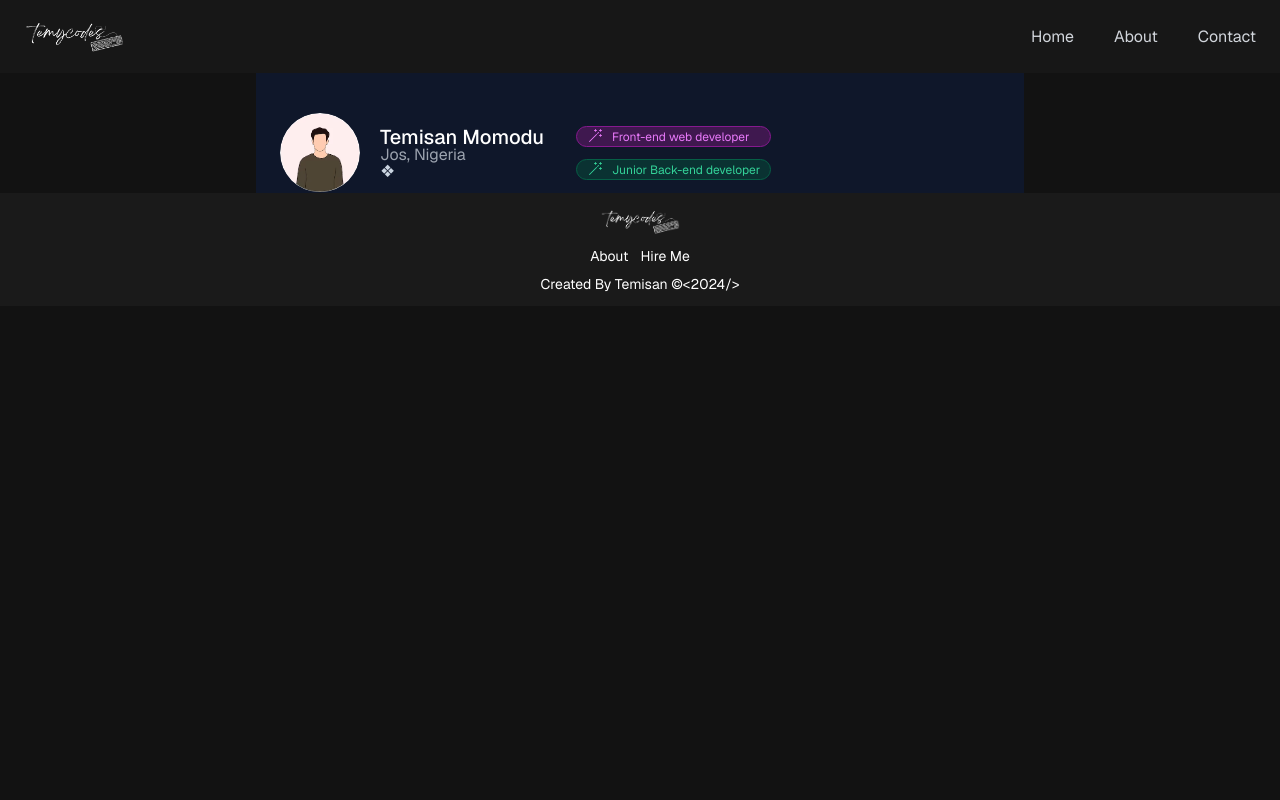
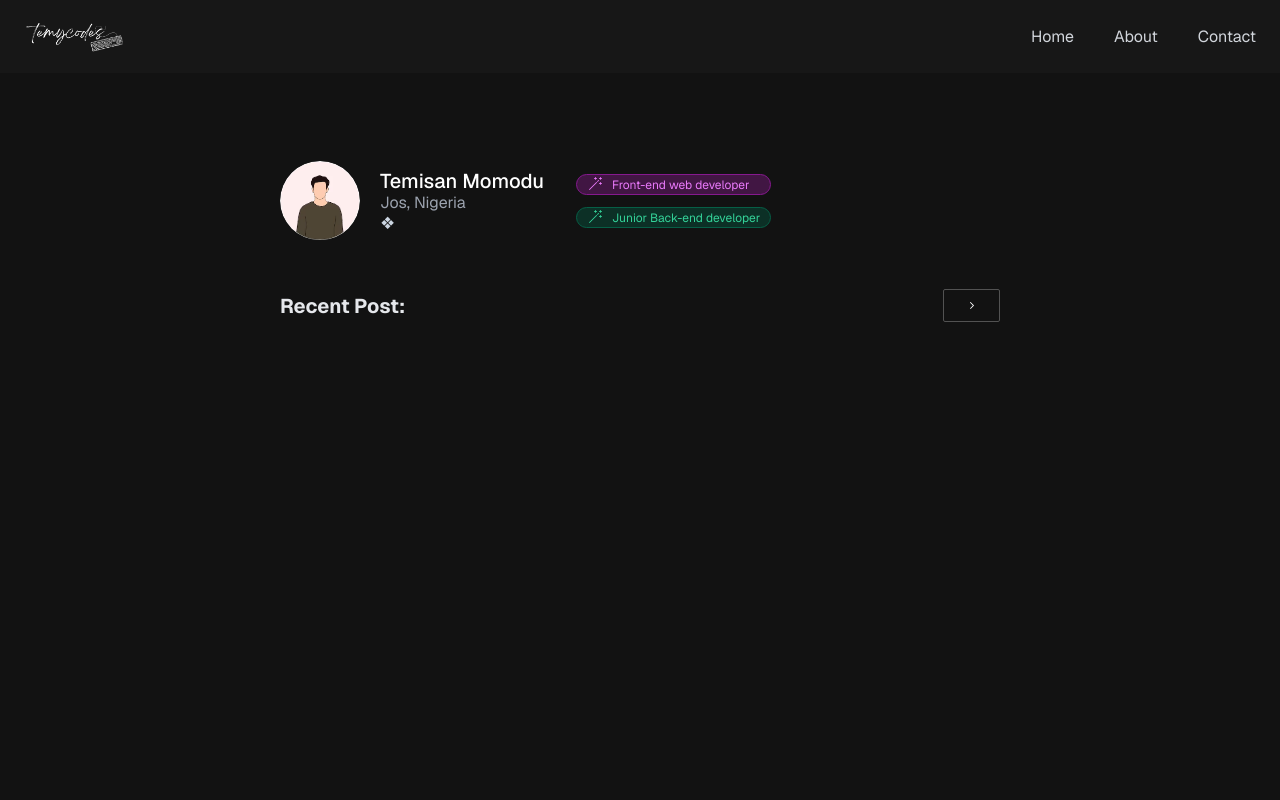
Before and after one commit to temisan0x/blog, a Next.js app: page / in a window 1280 px wide. Shown: the top 800 px of the page. Built offline with nearby package versions, Linux system fonts and the light colour scheme.

Commit message:
build: code cleanup

```diff
--- a/app/components/tems.tsx
+++ b/app/components/tems.tsx
@@ -3,7 +3,7 @@ import { ProfileImageLarge } from '../ui/adminImg'
 
 export default function Uq() {
     return (
-        <div>
+        <div className='py-12'>
             <div className="flex items-center justify-start space-x-8">
                 <div className="flex items-center space-x-5">
                         <a href="/about">
@@ -15,10 +15,10 @@ export default function Uq() {
                         <h2 className="text-xl font-medium leading-none">
                             Temisan Momodu
                         </h2>
-                        <p className="text-gray-400 leading-none">
+                        <p className="text-gray-400 mt-1 leading-none">
                             Jos, Nigeria
                         </p>
-                        <p className="text-3xl text-slate-300 leading-none">
+                        <p className="text-3xl text-slate-300 mt-1 leading-none">
                             ❖
                         </p>
                     </div>
--- a/app/layout.tsx
+++ b/app/layout.tsx
@@ -52,7 +52,7 @@ export default async function RootLayout({
                 className="antialiased flex flex-col"
             >
                 <Navbar />
-                <main className="md:px-6 px-2 mx-auto max-w-4xl w-full md:max-w-2xl lg:max-w-3xl bg-slate-900 pt-10 h-auto flex-grow">
+                <main className="md:px-6 px-2 mx-auto max-w-4xl w-full md:max-w-2xl lg:max-w-3xl pt-10 h-auto flex-grow">
                     {children}
                 </main>
                 <Footer />
--- a/app/page.tsx
+++ b/app/page.tsx
@@ -2,12 +2,27 @@
 
 import React, { useEffect, useState } from 'react'
 import Uq from './components/tems'
+import Link from 'next/link'
+import { CaretRightIcon } from '@radix-ui/react-icons'
 
 export default function Home() {
     return (
-        <div>
+        <div className="min-h-screen">
+            {' '}
+            {/* Set a minimum height */}
             <Uq />
-
+            <div className="flex justify-between mb-4">
+                <div className='place-self-center text-xl font-bold'>
+                    <h2 className='text-gray-200 '>Recent Post:</h2>
+                </div>
+                <div>
+                    <Link href="/blog">
+                        <button className="dark:bg-neutral-900 px-5 py-2 border border- border-neutral-600 hover:border-neutral-600 transition duration-300 ease-in-out rounded-sm">
+                            <CaretRightIcon />
+                        </button>
+                    </Link>
+                </div>
+            </div>
         </div>
     )
 }
```
